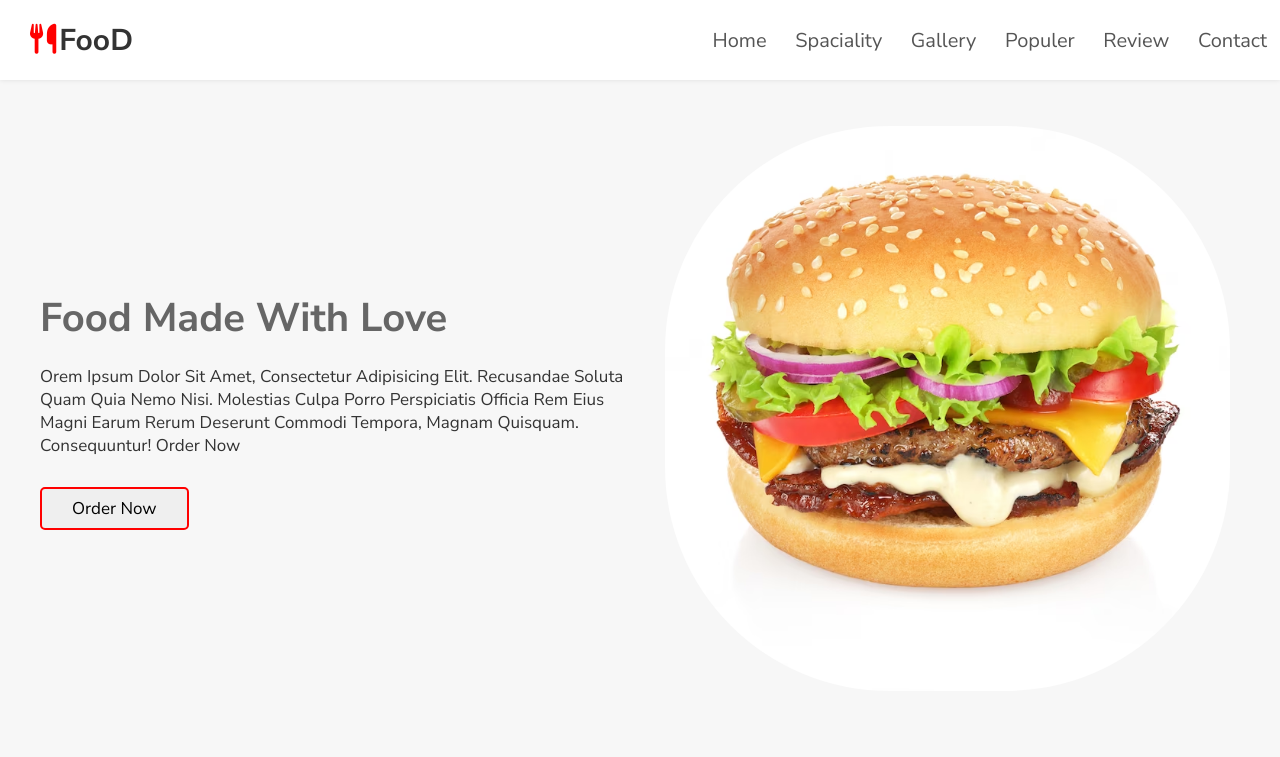
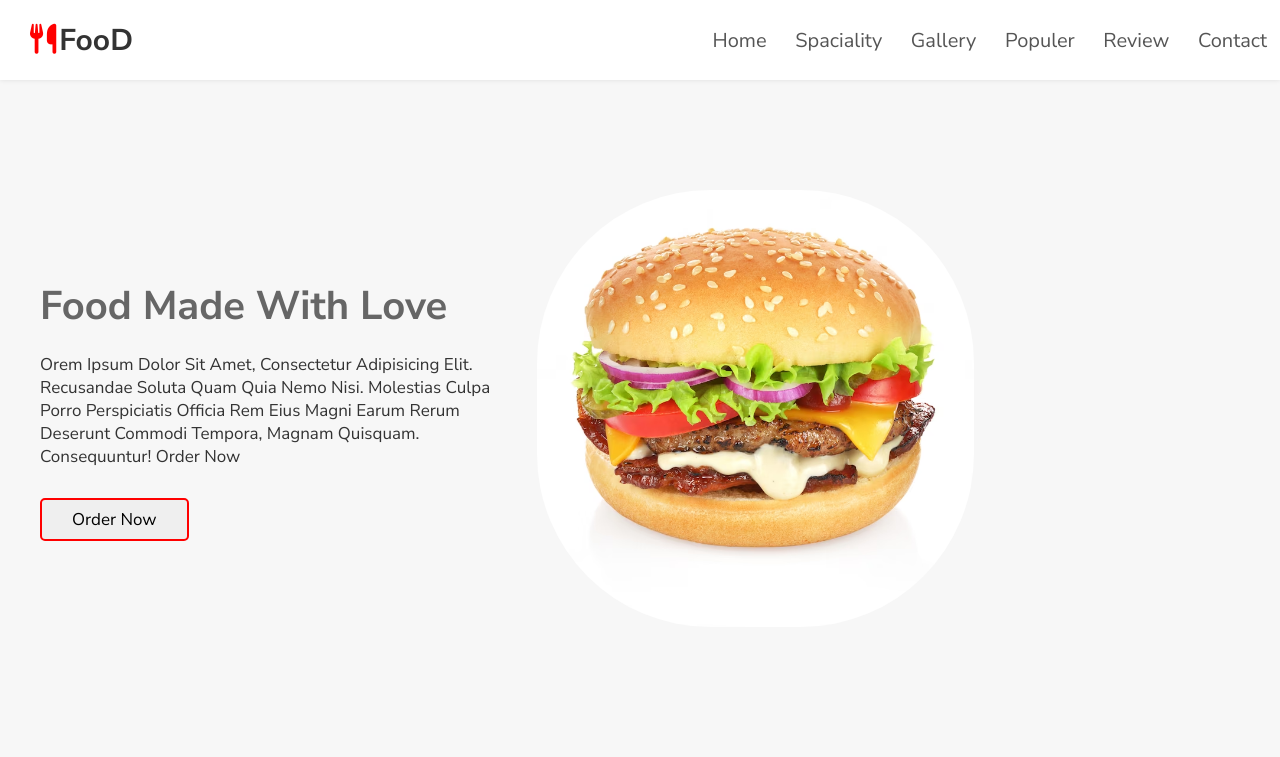
Before and after one commit to DipuDebnath1/Resturent, a plain HTML site: page index.html in a window 1280 px wide. Shown: the top 757 px of the page. Drawn offline with Linux system fonts and the light colour scheme.

Commit message:
style.css

```diff
--- a/style.css
+++ b/style.css
@@ -16,6 +16,8 @@ html {
 
 body {
   background-color: #f7f7f7;
+  width:100%;
+  max-width:1024px;
 }
 
 :root {
```
